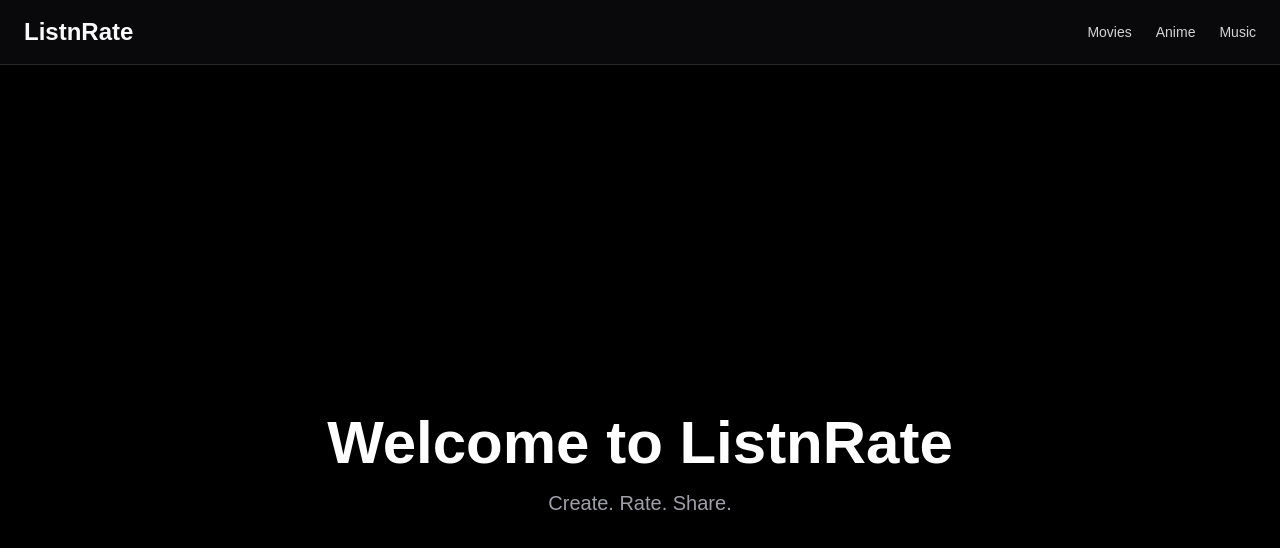
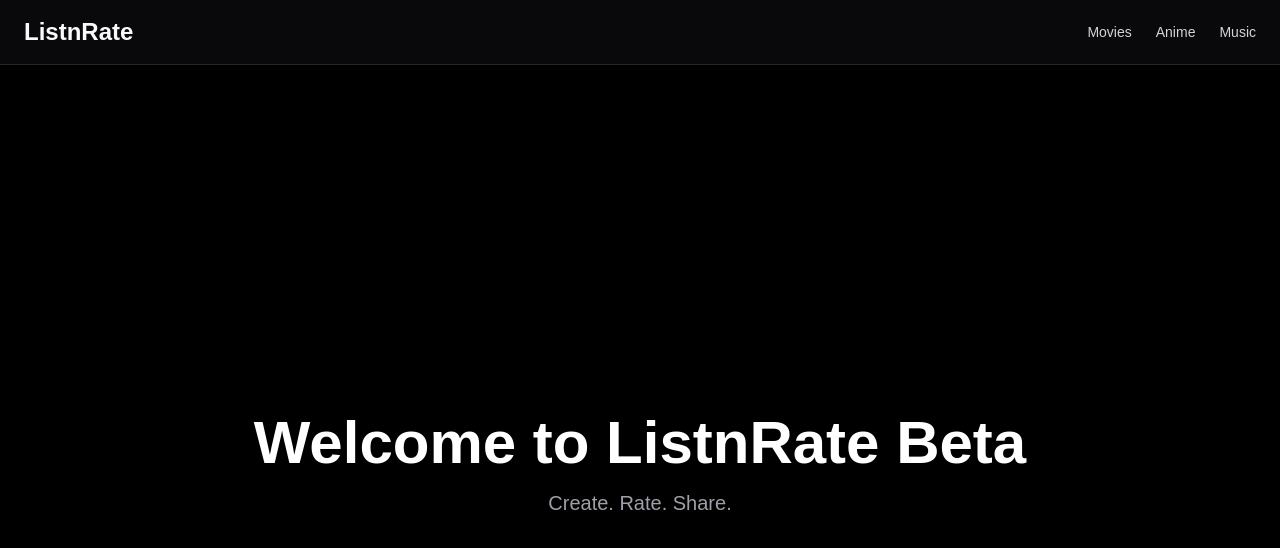
Before and after one commit to Dukominator/listnrate, a Next.js app: page / in a window 1280 px wide. Shown: the top 548 px of the page. Built offline with nearby package versions, Linux system fonts and the light colour scheme.

Commit message:
Updated homepage title

```diff
--- a/app/page.tsx
+++ b/app/page.tsx
@@ -7,7 +7,7 @@
 
       <main className="min-h-screen bg-black text-white flex flex-col items-center justify-center">
         <h1 className="text-6xl font-bold mb-4">
-          Welcome to ListnRate
+          Welcome to ListnRate Beta
         </h1>
 
         <p className="text-zinc-400 text-xl">
```
